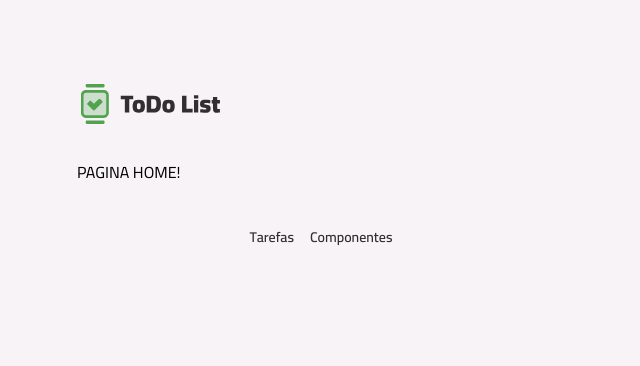
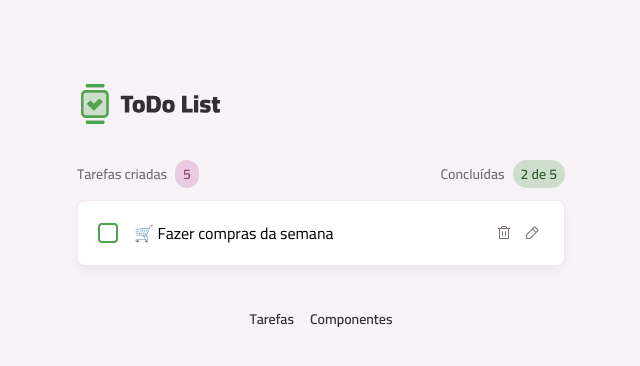
Before and after one commit to tfsantosbr/react-todolist, a React (Vite) app: page / in a window 1280 px wide. Shown: the top 366 px of the page, without its empty margins (319-959 px from the left). Built offline with nearby package versions, Linux system fonts and the light colour scheme.

Commit message:
add task item component

```diff
--- a/src/core-components/main-content.tsx
+++ b/src/core-components/main-content.tsx
@@ -1,4 +1,4 @@
-interface MainContentProps extends React.ComponentProps<"main"> {}
+type MainContentProps = React.ComponentProps<"main">
 
 export default function MainContent({
   children,
--- /dev/null
+++ b/src/core-components/task-item.tsx
@@ -0,0 +1,52 @@
+import { useState } from "react";
+import ButtonIcon from "../components/button-icon";
+import Card from "../components/card";
+import InputCheckbox from "../components/input-checkbox";
+import TrashIcon from "../assets/icons/trash.svg?react";
+import PencilIcon from "../assets/icons/pencil.svg?react";
+import XIcon from "../assets/icons/x.svg?react";
+import CheckIcon from "../assets/icons/check.svg?react";
+import InputText from "../components/input-text";
+
+export function TaskItem() {
+  const [isEditing, setIsEditing] = useState(false);
+
+  function handleEditTask() {
+    setIsEditing(true);
+  }
+
+  function handleCancelEditTask() {
+    setIsEditing(false);
+  }
+
+  return (
+    <Card size="md" className="flex items-center gap-4">
+      {isEditing ? (
+        <>
+          <InputText className="flex-1" value="🛒 Fazer compras da semana" />
+          <div className="flex gap-1">
+            <ButtonIcon
+              icon={XIcon}
+              variant="secondary"
+              onClick={handleCancelEditTask}
+            />
+            <ButtonIcon icon={CheckIcon} variant="primary" />
+          </div>
+        </>
+      ) : (
+        <>
+          <InputCheckbox />
+          <text className="flex-1">🛒 Fazer compras da semana</text>
+          <div className="flex gap-1">
+            <ButtonIcon icon={TrashIcon} variant="tertiary" />
+            <ButtonIcon
+              icon={PencilIcon}
+              variant="tertiary"
+              onClick={handleEditTask}
+            />
+          </div>
+        </>
+      )}
+    </Card>
+  );
+}
--- /dev/null
+++ b/src/core-components/task.summary.tsx
@@ -0,0 +1,22 @@
+import Badge from "../components/badge";
+import Text from "../components/text";
+
+export default function TasksSummary() {
+  return (
+    <>
+      <div className="flex items-center gap-2">
+        <Text className="text-gray-300!" variant="body-sm-semibold">
+          Tarefas criadas
+        </Text>
+        <Badge variant="secondary">5</Badge>
+      </div>
+
+      <div className="flex items-center gap-2">
+        <Text className="text-gray-300!" variant="body-sm-semibold">
+          Concluídas
+        </Text>
+        <Badge variant="primary">2 de 5</Badge>
+      </div>
+    </>
+  );
+}
--- a/src/pages/page-home.tsx
+++ b/src/pages/page-home.tsx
@@ -1,5 +1,14 @@
 import Container from "../components/container";
+import { TaskItem } from "../core-components/task-item";
+import TasksSummary from "../core-components/task.summary";
 
 export default function PageHome() {
-  return <Container>PAGINA HOME!</Container>;
+  return (
+    <Container as="article" className="space-y-3">
+      <header className="flex items-center justify-between">
+        <TasksSummary />
+      </header>
+      <TaskItem />
+    </Container>
+  );
 }
```
